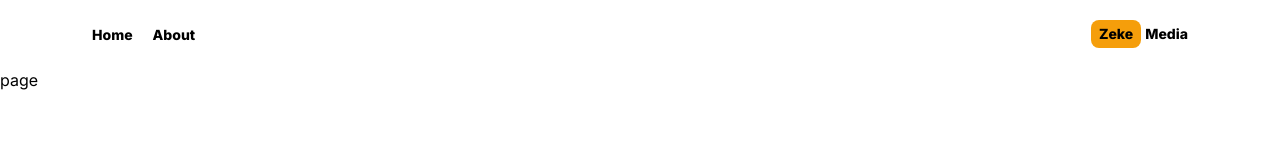
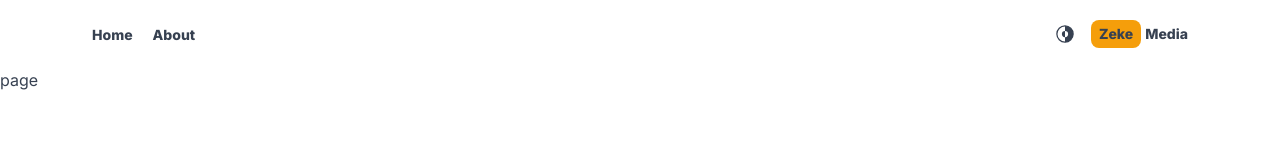
Before and after one commit to Bammytoye/zekemedia, a Next.js app: page / in a window 1280 px wide. Shown: the top 160 px of the page. Built offline with nearby package versions, Linux system fonts and the light colour scheme.

Commit message:
dark mode

```diff
--- a/package.json
+++ b/package.json
@@ -10,6 +10,7 @@
   },
   "dependencies": {
     "next": "14.2.6",
+    "next-themes": "^0.3.0",
     "react": "^18",
     "react-dom": "^18",
     "react-icons": "^5.3.0"
--- /dev/null
+++ b/src/app/Provider.jsx
@@ -0,0 +1,13 @@
+'use client'
+import React from 'react'
+import { ThemeProvider } from 'next-themes'
+
+export default function Provider({ children }) {
+    return (
+        <ThemeProvider defaultTheme='system' attribute='class'>
+            <div className='text-gray-700 dark:text-gray-200 dark:bg-gray-700 min-h-screen select-none transition-colors duration-300'>
+                {children}
+            </div>
+        </ThemeProvider>
+    )
+}
--- a/src/app/layout.js
+++ b/src/app/layout.js
@@ -1,6 +1,7 @@
 import { Inter } from "next/font/google";
 import "./globals.css";
 import Header from "@/components/Header";
+import Provider from "./Provider";
 
 const inter = Inter({ subsets: ["latin"] });
 
@@ -13,8 +14,10 @@ export default function RootLayout({ children }) {
   return (
     <html lang="en">
       <body className={inter.className}>
-        <Header />
-        {children}
+        <Provider>
+          <Header />
+          {children}
+        </Provider>
       </body>
     </html>
   );
--- /dev/null
+++ b/src/components/DarkModeSwitch.jsx
@@ -0,0 +1,30 @@
+'use client'
+import React, { useEffect, useState } from 'react'
+import { IoInvertModeSharp, IoInvertModeOutline } from "react-icons/io5";
+import { useTheme } from 'next-themes';
+
+export default function DarkModeSwitch() {
+    const { theme, setTheme, systemTheme } = useTheme();
+    const [mounted, setMounted] = useState(false);
+    const currentTheme = theme === 'system' ? systemTheme : theme;
+
+    useEffect(() =>
+        setMounted(true),
+        []);
+
+    return (
+        <div>
+            {mounted && (
+                currentTheme === 'dark' ?
+                    <IoInvertModeSharp
+                        onClick={() => setTheme('light')}
+                        className='text-xl cursor-pointer hover:text-amber-500' />
+                    :
+                    <IoInvertModeOutline
+                        onClick={() => setTheme('dark')}
+                        className='text-xl cursor-pointer hover:text-amber-500' />
+            )}
+        </div>
+
+    )
+}
--- a/src/components/Header.jsx
+++ b/src/components/Header.jsx
@@ -3,20 +3,24 @@ import MenuBar from './MenuBar'
 import { TbHomeMove } from "react-icons/tb";
 import { IoInformationCircle } from "react-icons/io5";
 import Link from 'next/link';
+import DarkModeSwitch from './DarkModeSwitch';
 
 
 export default function Header() {
     return (
-        <div className='flex justify-between items-center px-7 py-5 max-w-6xl mx-auto'>
+        <div className='flex justify-between items-center px-7 py-5 max-w-6xl mx-auto dark:text-white'>
             <div className="flex space-x-5">
                 <MenuBar title="Home" address="/" Icon={TbHomeMove} />
                 <MenuBar title="About" address="/about" Icon={IoInformationCircle}/>
             </div>
 
-            <Link href={'/'} className='flex gap-1 items-center cursor-pointer'>
-                <span className='text-sm bg-amber-500 hover:bg-black hover:text-white py-1 px-2 rounded-lg hover:font-thin font-extrabold'>Zeke</span>
-                <span className='text-sm hidden sm:inline hover:font-thin font-extrabold hover:border-b-2 hover:border-gray-700'>Media</span>
-            </Link>
+            <div className='flex gap-4 items-center'>
+                <DarkModeSwitch />
+                <Link href={'/'} className='flex gap-1 items-center cursor-pointer'>
+                    <span className='text-sm bg-amber-500 hover:text-white dark:hover:text-gray-700 py-1 px-2 rounded-lg font-extrabold'>Zeke</span>
+                    <span className='text-sm hidden sm:inline font-extrabold hover:text-amber-500 dark:text-amber-500 dark:hover:text-white hover:border-b-2 dark:hover:border-white hover:border-amber-500'>Media</span>
+                </Link>
+            </div>
         </div>
     )
 }
--- a/src/components/MenuBar.jsx
+++ b/src/components/MenuBar.jsx
@@ -3,9 +3,9 @@ import React from 'react'
 
 export default function MenuBar({ title, address, Icon}) {
     return (
-        <Link href={address} className='hover:text-gray-700'>
+        <Link href={address} className='hover:text-amber-500 dark:text-amber-500 dark:hover:text-white'>
             <Icon className="sm:hidden text-3xl"/>
-            <p className="hidden sm:inline text-sm hover:border-b-2 border-gray-700 hover:font-thin font-extrabold">{title}</p>
+            <p className="hidden sm:inline text-sm hover:border-b-2 border-amber-500 dark:border-white font-extrabold">{title}</p>
         </Link>
     )
 }
--- a/tailwind.config.js
+++ b/tailwind.config.js
@@ -15,4 +15,5 @@ module.exports = {
     },
   },
   plugins: [],
+  darkMode:'class',
 };
```
Also changed, not shown: 1 other file (tests, documents, lock files or other folders).
